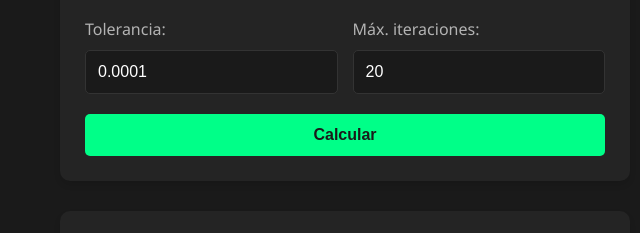
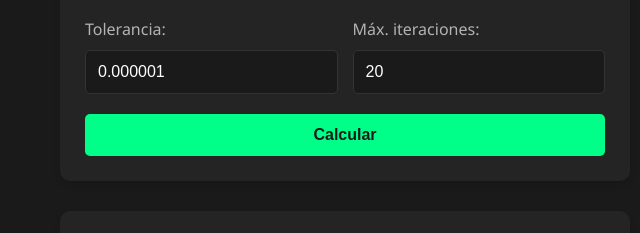
Before and after one commit to Arcangel019/Metodos-numericos-proyecto, a plain HTML site: page Index.html in a window 1280 px wide. Shown: the part 403-636 px from the top of the page, 0-640 px from the left. Drawn offline with Linux system fonts and the light colour scheme.

Commit message:
Update Index.html

```diff
--- a/Index.html
+++ b/Index.html
@@ -32,7 +32,7 @@
                 <div class="input-group">
                     <div class="input-field">
                         <label for="tolerance">Tolerancia:</label>
-                        <input type="number" id="tolerance" value="0.0001">
+                        <input type="number" id="tolerance" value="0.000001">
                     </div>
                     <div class="input-field">
                         <label for="maxIter">Máx. iteraciones:</label>
```
